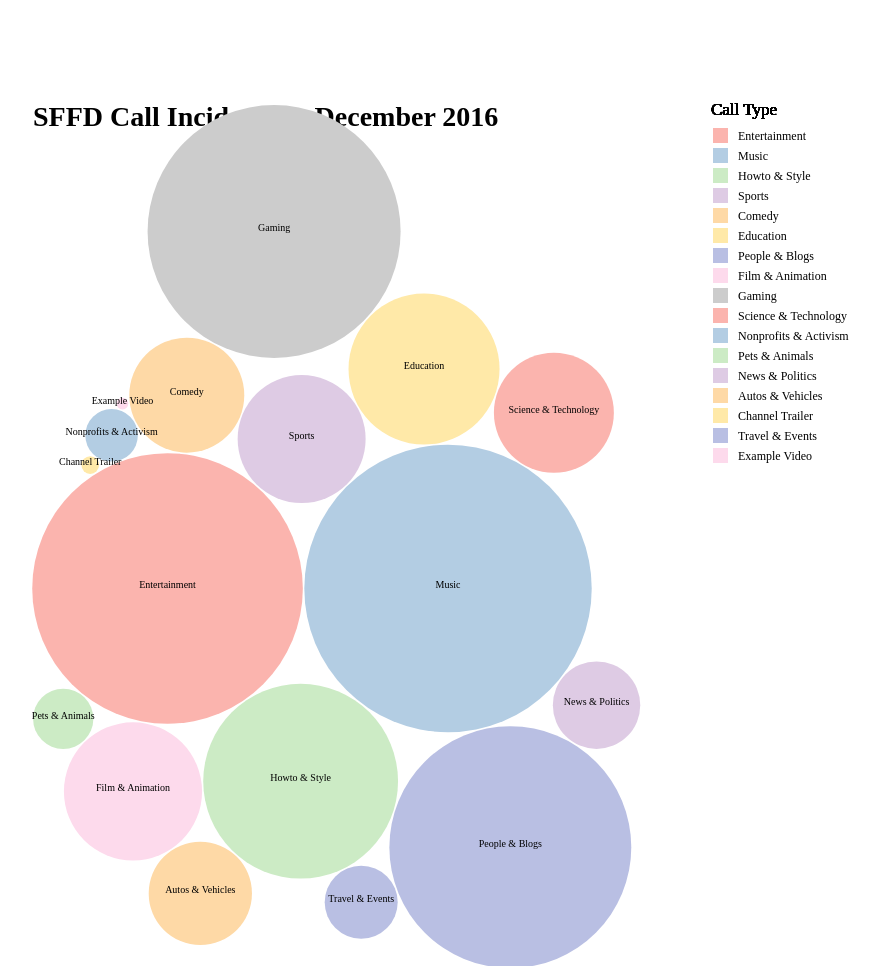
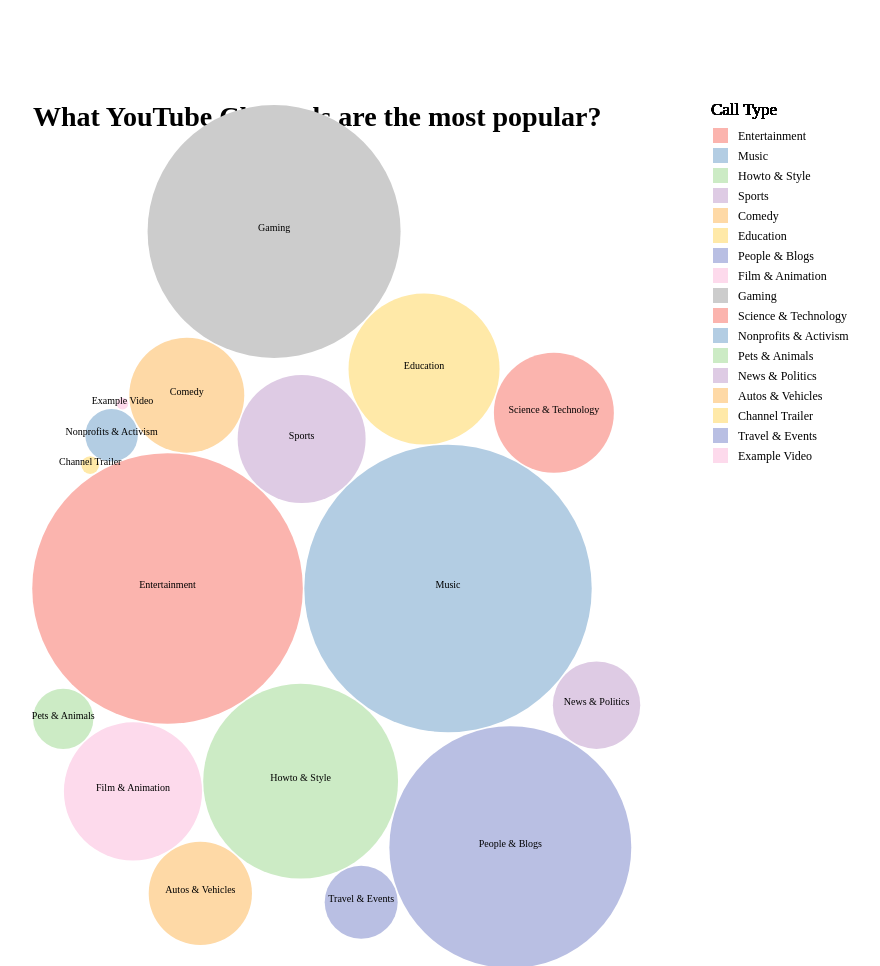
Before and after one commit to Antalia386/Antalia386.github.io, a plain HTML site: page index.html in a window 1280 px wide. Shown: the top 966 px of the page, without its empty margins (75-955 px from the left). Drawn offline with nearby package versions, Linux system fonts and the light colour scheme.

Commit message:
Update index.html

```diff
--- a/index.html
+++ b/index.html
@@ -44,7 +44,7 @@ var div = d3.select("body").append("div")
     .attr("text-anchor", "start")
     .style("font-size", "28px")
   	.style("font-weight", "bold")
-    .text("SFFD Call Incidents in December 2016 ")
+    .text("What YouTube Channels are the most popular? ")
 
 var pack = d3.pack()
     .size([width-150, height])
```
